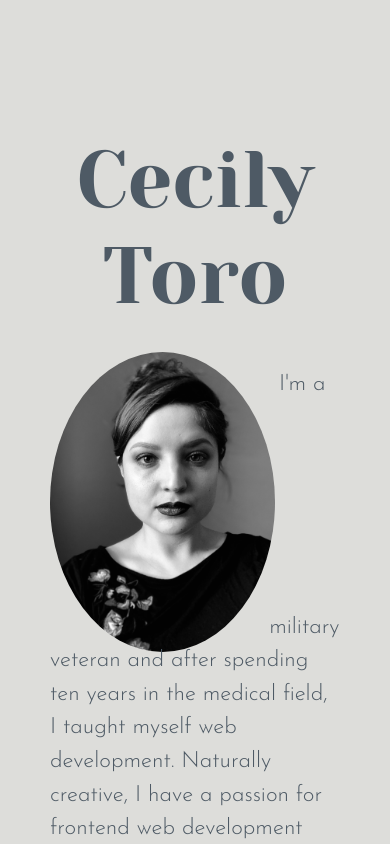
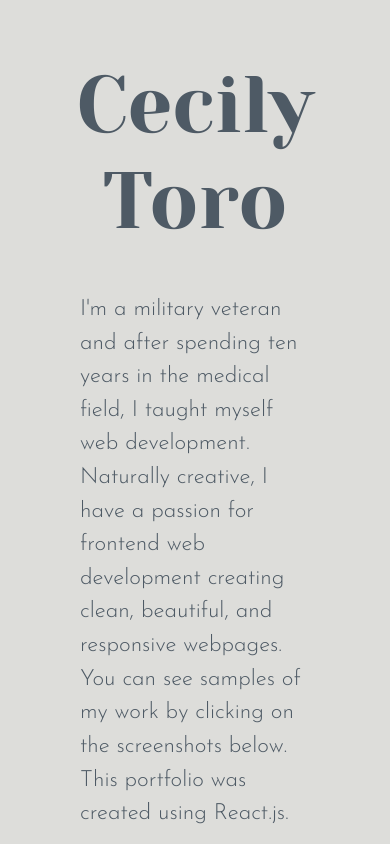
Before and after one commit to its-cess/portfolio, a React (Create React App) app: page / in a window 390 px wide. Shown: the top 844 px of the page. Built offline with nearby package versions, Linux system fonts and the light colour scheme.

Commit message:
styling for mobile. add email contact.

```diff
--- a/src/components/Contact.js
+++ b/src/components/Contact.js
@@ -9,8 +9,8 @@ export default function Contact() {
       <a href="https://github.com/its-cess">
         <i class="fab fa-github-square fa-5x"></i>
       </a>
-      <a href="mailto:torocecily@gmail.com">
-        <i class="fa-solid fa-envelope fa-5x"></i>
+      <a target="_top" href="mailto:torocecily@gmail.com">
+        <i class="fas fa-envelope-square fa-5x"></i>
       </a>
     </div>
   );
--- a/src/components/Hero.js
+++ b/src/components/Hero.js
@@ -6,6 +6,7 @@ export default function Hero(props) {
       <h1 className="name-title">Cecily Toro</h1>
       <div className="float-container">
         <img
+          alt="portrait"
           className="portrait"
           src={process.env.PUBLIC_URL + "/images/bw.jpg"}
         />
@@ -14,7 +15,8 @@ export default function Hero(props) {
           field, I taught myself web development. Naturally creative, I have a
           passion for frontend web development creating clean, beautiful, and
           responsive webpages. You can see samples of my work by clicking on the
-          screenshots below. This portfolio was created using React.js.
+          screenshots below. This portfolio was created using React.js.{"\n"}
+          <br />
           Currently, I am working as a frontend developer intern at a startup
           company using Vue.js. Some of my responsibilities include fixing bugs,
           improving UI designs, adding new features/functionality to existing
--- a/src/index.css
+++ b/src/index.css
@@ -18,7 +18,7 @@ body {
   flex-wrap: wrap;
   margin: auto;
   max-width: fit-content;
-  padding: 250px 60px;
+  padding: 25px 60px 50px 60px;
 }
 .name-title {
   font-family: 'Yeseva One', cursive;
@@ -104,14 +104,13 @@ a:hover {
 }
 
 /* Media Breakpoints */
-@media only screen and (max-width: 600px) {
+@media screen and (max-width: 927px) {
   .hero-container {
     display: flex;
     flex-direction: column;
     flex-wrap: nowrap;
     justify-content: center;
     align-items: center;
-    padding: 100px 30px 100px;
   }
   .name-title {
     font-size: 5rem;
@@ -126,9 +125,7 @@ a:hover {
   }
 
   .portrait {
-    shape-outside: none;
-    height: 300px;
-    shape-outside: circle();
+    display: none;
   }
 
 }
```
